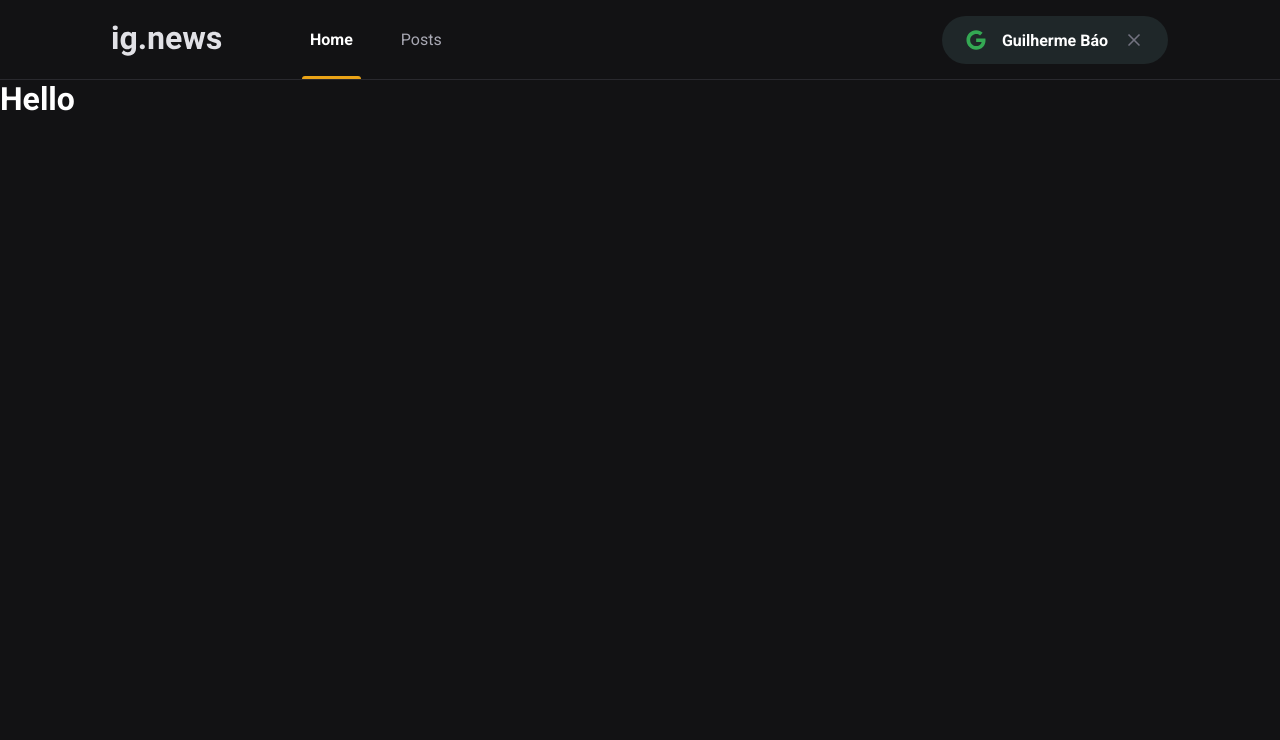
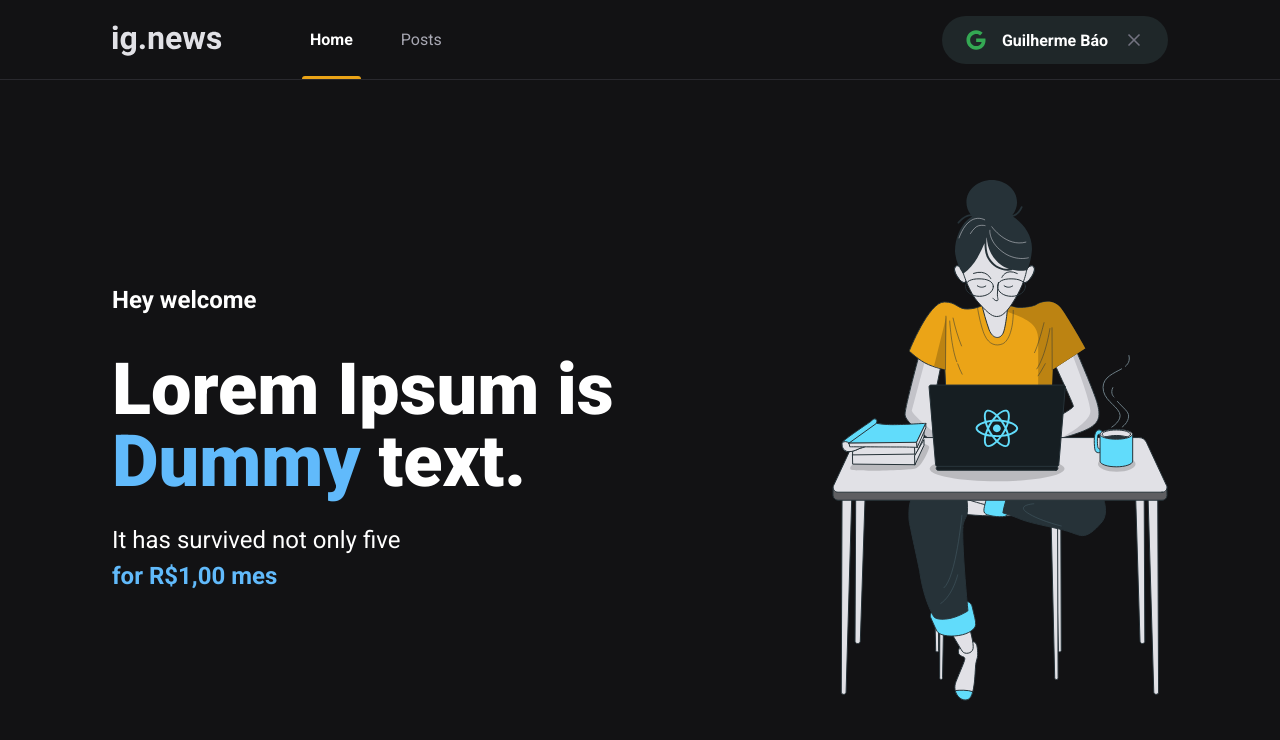
Before and after one commit to guilhermebao/wavenews, a Next.js app: page / in a window 1280 px wide. Shown: the top 740 px of the page. Built offline with nearby package versions, Linux system fonts and the light colour scheme.

Commit message:
home page

```diff
--- /dev/null
+++ b/src/pages/home.module.scss
@@ -0,0 +1,42 @@
+.contentContainer {
+    max-width: 1120px;
+    margin: 0 auto;
+    padding: 0 2rem;
+    height: calc(100vh - 5rem);
+
+    display: flex;
+    align-items: center;
+    justify-content: space-between;
+}
+
+.hero {
+    max-width: 600px;
+
+    > span {
+        font-size: 1.5rem;
+        font-weight: bold;
+    }
+
+    h1 {
+        font-size: 4.5rem;
+        line-height: 4.5rem;
+        font-weight: 900;
+        margin-top: 2.5rem;
+
+        span {
+            color: var(--cyan-500);
+        }
+    }
+
+    p {
+        font-size: 1.5rem;
+        line-height: 2.25rem;
+        margin-top: 1.5rem;
+
+        span {
+            color: var(--cyan-500);
+            font-weight: bold;
+        }
+    }
+
+}
--- a/src/pages/index.tsx
+++ b/src/pages/index.tsx
@@ -1,5 +1,6 @@
 import Head from 'next/head'
 
+import styles from './home.module.scss'
 
 export default function Home() {
   return (
@@ -7,7 +8,17 @@
       <Head>
         <title>Início | wave.news</title>
       </Head>
-      <h1>Hello</h1>
+      <main className={styles.contentContainer}>
+        <section className={styles.hero}>
+          <span>Hey welcome</span>
+          <h1>Lorem Ipsum is <span>Dummy</span> text.</h1>
+          <p>
+          It has survived not only five <br />
+          <span>for R$1,00 mes</span>
+          </p>
+        </section>
+        <img src="/images/avatar.svg" alt="Maquiadora" />
+      </main>
     </>
   )
 }
```
